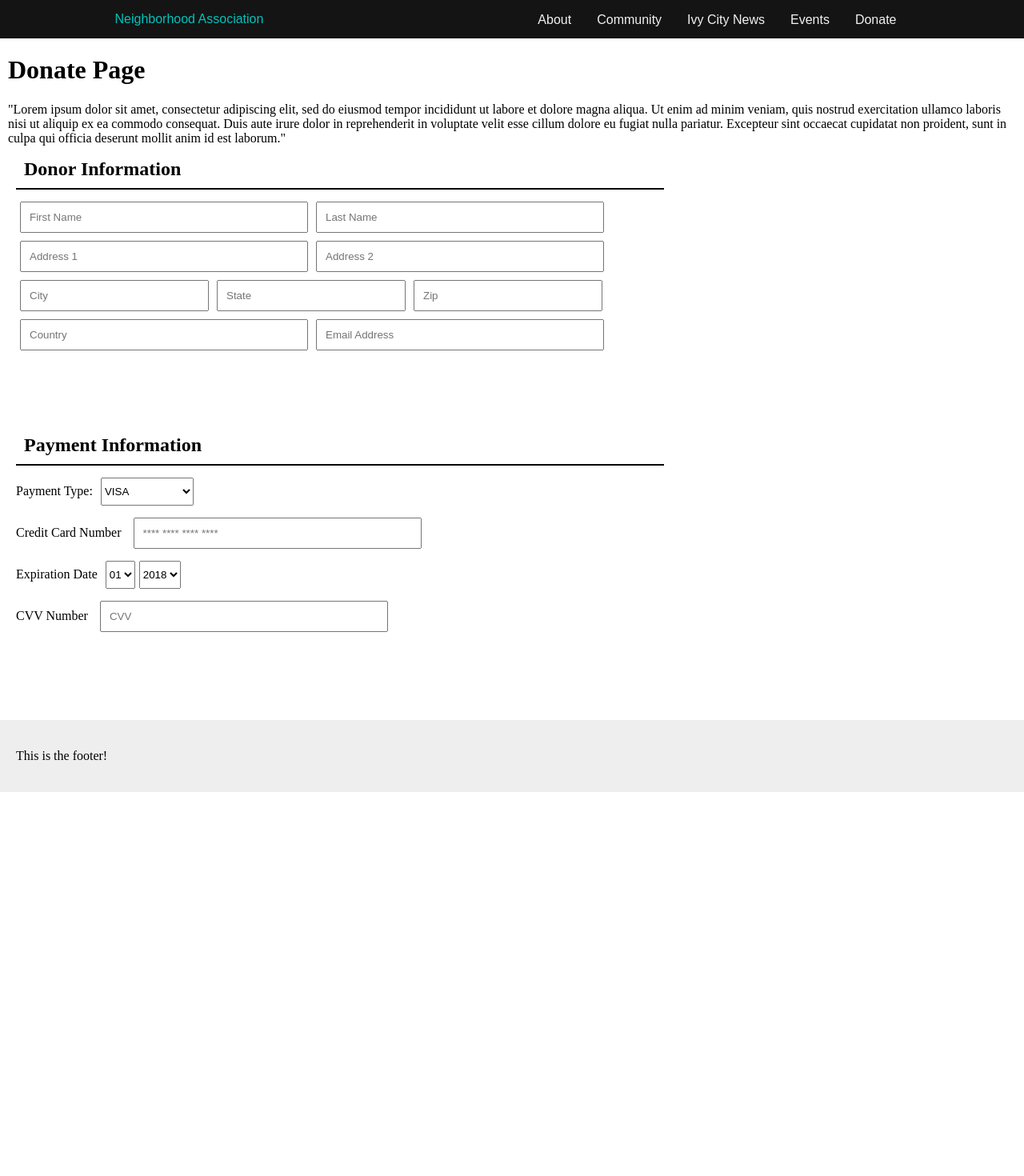
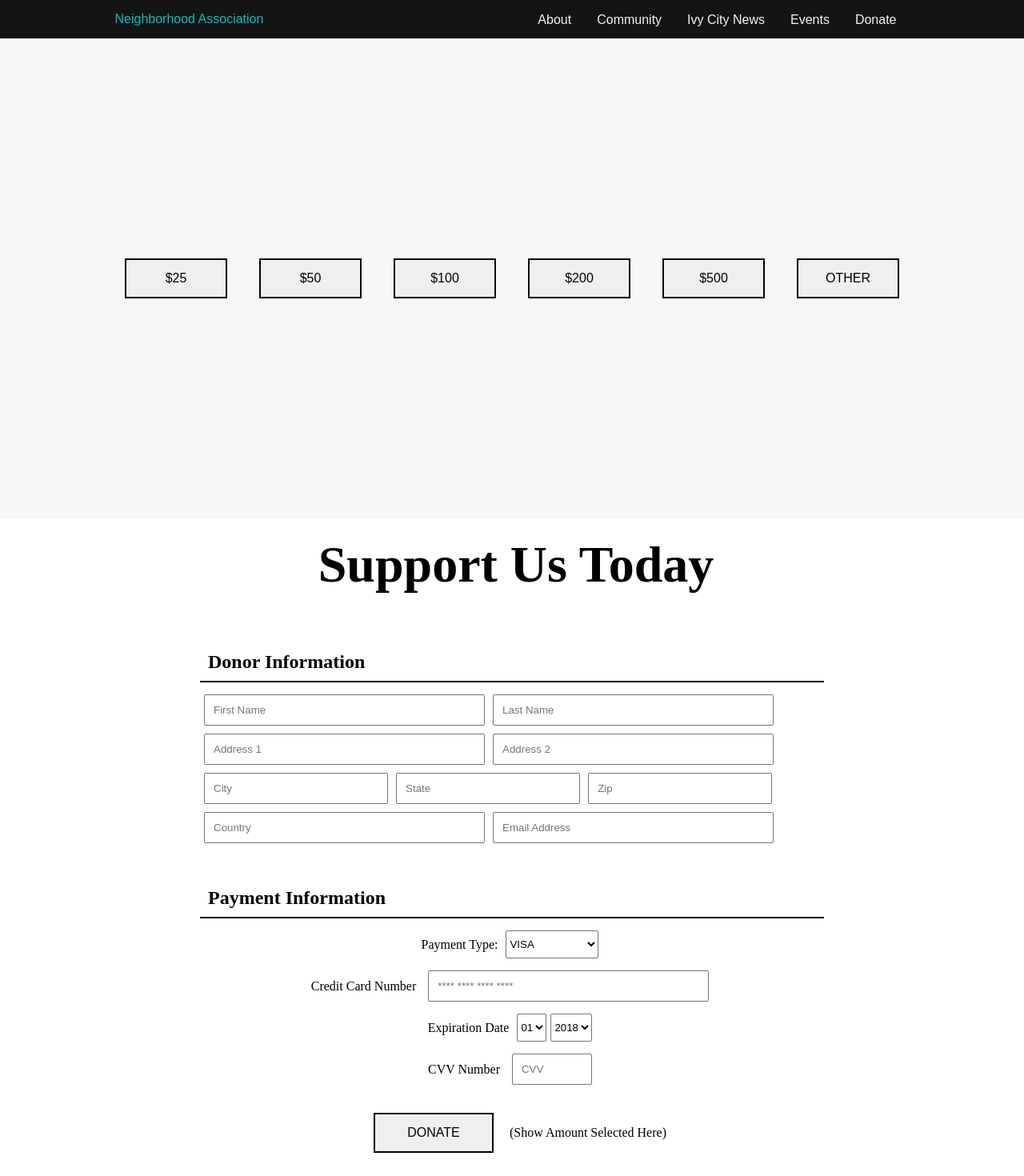
Before and after one commit to chingu-voyage3/geckos-02, a React (Create React App) app: page /donate in a window 1280 px wide. Shown: the top 1470 px of the page at 80% size. Before the commit the page ends 990 px from the top, so only its background shows below. Built offline with nearby package versions, Linux system fonts and the light colour scheme.

Commit message:
basic donation page layout

```diff
--- a/src/components/pages/DonatePage.js
+++ b/src/components/pages/DonatePage.js
@@ -1,12 +1,39 @@
 import React from 'react';
 import styled, { css } from 'styled-components';
 
-const DonatePageContainer = styled.div`
-  margin: 10px;
+const DonatePageBanner = styled.div`
+  background: #f7f7f7;
+  height: 75vh;
+
+  display: flex;
+  flex-direction: column;
+  justify-content: center;
+  align-items: center;
+`;
+
+const AmountSelection = styled.button`
+  width: 10vw;
+  height: 50px;
+  margin: 20px;
+
+  border: 2px solid black;
+  font-size: 1em;
+  text-transform: uppercase;
+  cursor: pointer;
+
+  @media (max-width: 768px) {
+    width: 120px;
+  }
+
+  &:hover {
+    color: white;
+    background: black;
+  }
 `;
 
 const DonorInformation = styled.div`
-  margin-bottom: 100px;
+  max-width: 800px;
+  margin: 50px auto;
 `;
 
 const DonorInfoTitle = styled.h2`
@@ -14,6 +41,24 @@ const DonorInfoTitle = styled.h2`
   max-width: 800px;
   padding: 0px 0px 10px 10px;
   margin: 10px;
+
+  ${props => props.mainHeader && css`
+    border: none;
+    display: flex;
+    justify-content: center;
+    align-items: center;
+    margin: 10px auto 50px auto;
+    height: 12vh;
+    font-size: 4em;
+
+    @media (max-width: 768px) {
+      font-size: 3em;
+    }
+
+    @media (max-width: 470px) {
+      font-size: 2em;
+    }
+  `}
 `;
 
 const DonorInfoForm = styled.form`
@@ -48,13 +93,22 @@ const FormInput = styled.input`
       width: 100%;
     }
   `}
+
+  ${props => props.cvv && css`
+    width: 100px;
+  `}
 `;
 
 const MakeRow = styled.div`
   display: flex;
   flex-direction: row;
+  justify-content: center;
   align-items: center;
   margin: 5px 0px;
+
+  ${props => props.bannerButtons && css`
+    flex-wrap: wrap;
+  `}
 `;
 
 const FormLabel = styled.span`
@@ -66,11 +120,36 @@ const FormSelection = styled.select `
   margin-right: 5px;
 `;
 
+const SubmitDonation = styled.button`
+  width: 150px;
+  height: 50px;
+  margin: 20px;
+
+  border: 2px solid black;
+  font-size: 1em;
+  text-transform: uppercase;
+  cursor: pointer;
+
+
+  &:hover {
+    color: white;
+    background: black;
+  }
+`;
+
 const DonatePage = () => (
-  <DonatePageContainer>
-    <h1>Donate Page</h1>
-
-    <p>&quot;Lorem ipsum dolor sit amet, consectetur adipiscing elit, sed do eiusmod tempor incididunt ut labore et dolore magna aliqua. Ut enim ad minim veniam, quis nostrud exercitation ullamco laboris nisi ut aliquip ex ea commodo consequat. Duis aute irure dolor in reprehenderit in voluptate velit esse cillum dolore eu fugiat nulla pariatur. Excepteur sint occaecat cupidatat non proident, sunt in culpa qui officia deserunt mollit anim id est laborum.&quot;</p>
+  <div>
+    <DonatePageBanner>
+      <MakeRow bannerButtons>
+        <AmountSelection>$25</AmountSelection>
+        <AmountSelection>$50</AmountSelection>
+        <AmountSelection>$100</AmountSelection>
+        <AmountSelection>$200</AmountSelection>
+        <AmountSelection>$500</AmountSelection>
+        <AmountSelection>Other</AmountSelection>
+      </MakeRow>
+    </DonatePageBanner>
+    <DonorInfoTitle mainHeader>Support Us Today</DonorInfoTitle>
 
     <DonorInformation>
       <DonorInfoTitle>Donor Information</DonorInfoTitle>
@@ -134,11 +213,15 @@ const DonatePage = () => (
         </MakeRow>
         <MakeRow>
           <FormLabel>CVV Number</FormLabel>
-          <FormInput type="text" placeholder="CVV" />
+          <FormInput cvv type="text" placeholder="CVV" />
+        </MakeRow>
+        <MakeRow>
+          <SubmitDonation>Donate</SubmitDonation>
+          <span>(Show Amount Selected Here)</span>
         </MakeRow>
       </DonorInfoForm>
     </DonorInformation>
-  </DonatePageContainer>
+  </div>
 );
 
 export default DonatePage;
```
